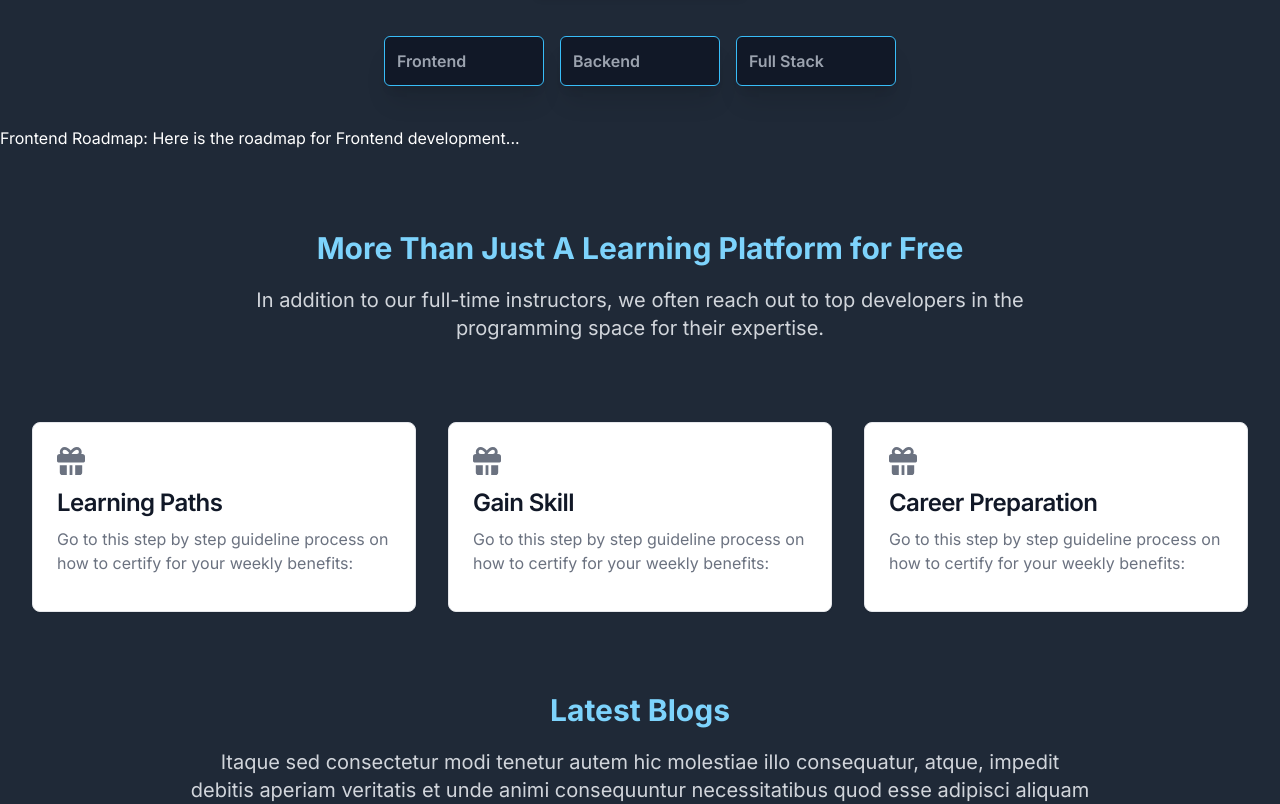
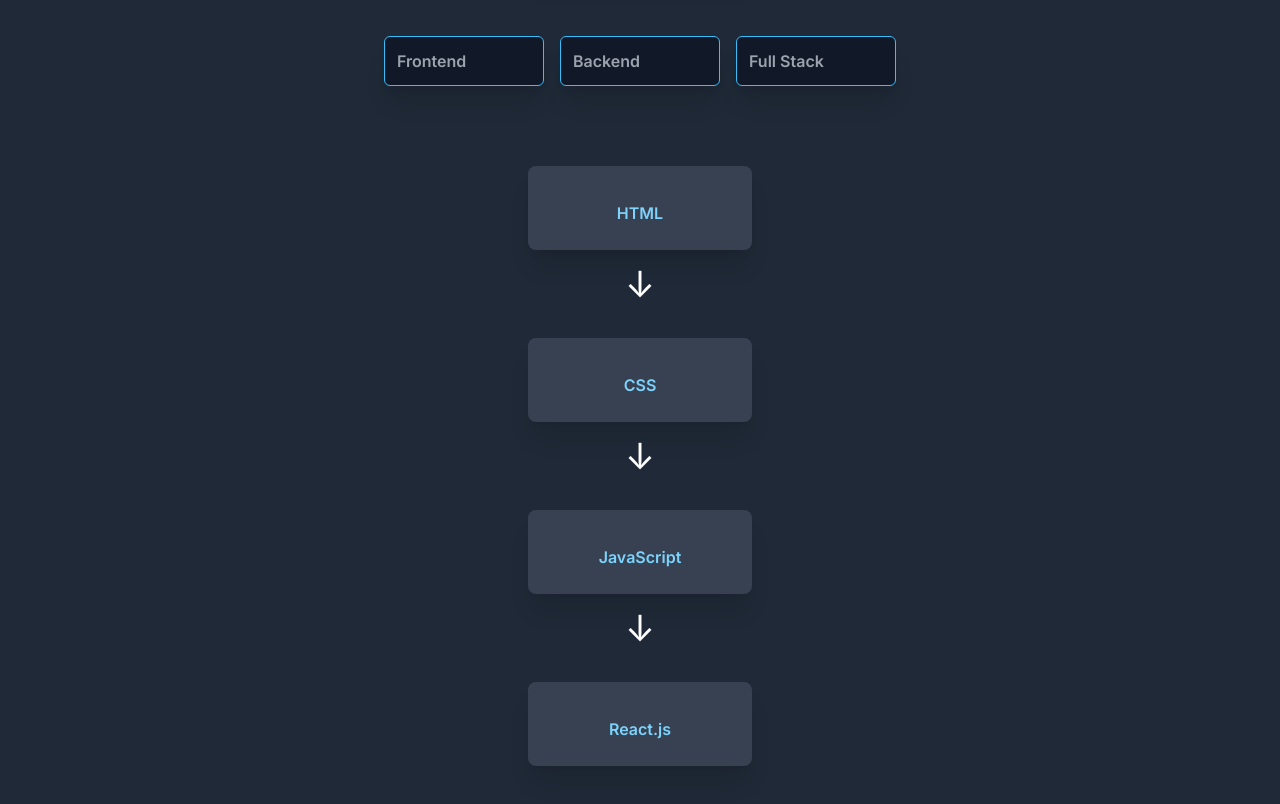
Before and after one commit to Shipon-Roy/roadmaps, a Next.js app: page / in a window 1280 px wide. Shown: the part 700-1504 px from the top of the page. Built offline with nearby package versions, Linux system fonts and the light colour scheme.

Commit message:
modal add

```diff
--- a/components/home/RoleBaseRoadmap.jsx
+++ b/components/home/RoleBaseRoadmap.jsx
@@ -1,5 +1,8 @@
 "use client";
 import { useState } from "react";
+import FrontendFlow from "./roadmap/FrontendFlow";
+import BackendFlow from "./roadmap/BackendFlow";
+import FullstackFlow from "./roadmap/FullstackFlow";
 
 const roles = [
   {
@@ -26,29 +29,28 @@
   const renderContent = () => {
     if (!selectedRole) {
       return (
-        <div className="text-white">
-          Frontend Roadmap: Here is the roadmap for Frontend development...
+        <div>
+          <FrontendFlow />
         </div>
       );
     }
     switch (selectedRole) {
       case "Frontend":
         return (
-          <div className="text-white">
-            Frontend Roadmap: Here is the roadmap for Frontend development...
+          <div>
+            <FrontendFlow />
           </div>
         );
       case "Backend":
         return (
-          <div className="text-white">
-            Backend Roadmap: Here is the roadmap for Backend development...
+          <div>
+            <BackendFlow />
           </div>
         );
       case "Full Stack":
         return (
-          <div className="text-white">
-            Full Stack Roadmap: Here is the roadmap for Full Stack
-            development...
+          <div>
+            <FullstackFlow />
           </div>
         );
       default:
--- /dev/null
+++ b/components/home/roadmap/BackendFlow.jsx
@@ -0,0 +1,12 @@
+import Container from "@/app/ui/Container";
+import React from "react";
+
+export default function BackendFlow() {
+  return (
+    <div>
+      <Container>
+        <div className="text-white">BackendFlow</div>
+      </Container>
+    </div>
+  );
+}
--- /dev/null
+++ b/components/home/roadmap/FrontendFlow.jsx
@@ -0,0 +1,139 @@
+import Container from "@/app/ui/Container";
+import React, { useState } from "react";
+
+export default function FrontendFlow() {
+  // State to manage modal visibility and content
+  const [isModalOpen, setIsModalOpen] = useState(false);
+  const [modalContent, setModalContent] = useState("");
+
+  // Function to open modal and set content dynamically
+  const handleModalToggle = (content) => {
+    setModalContent(content);
+    setIsModalOpen(true);
+  };
+
+  // Close the modal when clicking outside the modal content
+  const handleOutsideClick = (e) => {
+    if (e.target === e.currentTarget) {
+      setIsModalOpen(false);
+    }
+  };
+
+  return (
+    <div className="mt-20">
+      <Container>
+        <div className="flex justify-center items-center flex-col space-y-6">
+          {/* HTML Block with onClick to open Modal */}
+          <div
+            onClick={() => handleModalToggle("HTML")}
+            className="text-[#7dd3fc] font-semibold text-md mx-auto text-center rounded-lg shadow-xl p-6 w-[14rem] bg-gray-700 transition-all duration-300 transform hover:scale-105 hover:shadow-2xl cursor-pointer"
+          >
+            <i className="fas fa-code text-3xl mb-4"></i>
+            HTML
+          </div>
+
+          {/* Down Arrow */}
+          <span className="text-white text-4xl animate-bounce">↓</span>
+
+          {/* CSS Block */}
+          <div
+            onClick={() => handleModalToggle("CSS")}
+            className="text-[#7dd3fc] font-semibold text-md mx-auto text-center rounded-lg shadow-xl p-6 w-[14rem] bg-gray-700 transition-all duration-300 transform hover:scale-105 hover:shadow-2xl cursor-pointer"
+          >
+            <i className="fas fa-paint-brush text-3xl mb-4"></i>
+            CSS
+          </div>
+
+          {/* Down Arrow */}
+          <span className="text-white text-4xl animate-bounce">↓</span>
+
+          {/* JavaScript Block */}
+          <div
+            onClick={() => handleModalToggle("JavaScript")}
+            className="text-[#7dd3fc] font-semibold text-md mx-auto text-center rounded-lg shadow-xl p-6 w-[14rem] bg-gray-700 transition-all duration-300 transform hover:scale-105 hover:shadow-2xl cursor-pointer"
+          >
+            <i className="fas fa-laptop-code text-3xl mb-4"></i>
+            JavaScript
+          </div>
+
+          {/* Down Arrow */}
+          <span className="text-white text-4xl animate-bounce">↓</span>
+
+          {/* React.js Block */}
+          <div
+            onClick={() => handleModalToggle("React.js")}
+            className="text-[#7dd3fc] font-semibold text-md mx-auto text-center rounded-lg shadow-xl p-6 w-[14rem] bg-gray-700 transition-all duration-300 transform hover:scale-105 hover:shadow-2xl cursor-pointer"
+          >
+            <i className="fab fa-react text-3xl mb-4"></i>
+            React.js
+          </div>
+        </div>
+
+        {/* Modal */}
+        {isModalOpen && (
+          <div
+            onClick={handleOutsideClick}
+            className="fixed inset-0 flex justify-center items-center bg-black bg-opacity-60 z-50 transition-opacity duration-500 opacity-100"
+          >
+            <div className="bg-gradient-to-r from-sky-600 to-gray-900 p-8 rounded-lg shadow-xl w-[80%] md:w-[60%] lg:w-[40%] transform transition-all duration-500 opacity-100 scale-100 hover:scale-105 hover:opacity-90 relative">
+              <h2 className="text-3xl font-semibold text-white mb-6">
+                {modalContent} Modal shipon
+              </h2>
+
+              {/* Content inside Modal based on the block clicked */}
+              {modalContent === "HTML" && (
+                <div className="grid grid-cols-1 sm:grid-cols-2 gap-6">
+                  <div className="bg-blue-500 p-6 rounded-lg shadow-lg text-white text-center transform hover:scale-105 transition-all duration-300">
+                    <i className="fas fa-html5 text-4xl mb-4"></i>
+                    <h3 className="font-semibold">HTML Card 1</h3>
+                    <p>Learn the basics of HTML and structure your webpages.</p>
+                  </div>
+                  <div className="bg-green-500 p-6 rounded-lg shadow-lg text-white text-center transform hover:scale-105 transition-all duration-300">
+                    <i className="fas fa-html5 text-4xl mb-4"></i>
+                    <h3 className="font-semibold">HTML Card 2</h3>
+                    <p>Structure web elements using HTML tags.</p>
+                  </div>
+                </div>
+              )}
+              {modalContent === "CSS" && (
+                <div className="text-white">
+                  <h3 className="font-semibold">CSS Modal Content</h3>
+                  <p>
+                    Learn how to style HTML elements with CSS, including
+                    properties like color, layout, and animations.
+                  </p>
+                </div>
+              )}
+              {modalContent === "JavaScript" && (
+                <div className="text-white">
+                  <h3 className="font-semibold">JavaScript Modal Content</h3>
+                  <p>
+                    Explore how to add interactivity to your website with
+                    JavaScript, including DOM manipulation, events, and logic.
+                  </p>
+                </div>
+              )}
+              {modalContent === "React.js" && (
+                <div className="text-white">
+                  <h3 className="font-semibold">React.js Modal Content</h3>
+                  <p>
+                    Learn how to build dynamic user interfaces with React.js,
+                    using components, hooks, and state management.
+                  </p>
+                </div>
+              )}
+
+              {/* Close Icon */}
+              <button
+                onClick={() => setIsModalOpen(false)}
+                className="absolute top-4 right-4 text-white text-2xl font-semibold hover:text-red-500"
+              >
+                &times;
+              </button>
+            </div>
+          </div>
+        )}
+      </Container>
+    </div>
+  );
+}
--- /dev/null
+++ b/components/home/roadmap/FullstackFlow.jsx
@@ -0,0 +1,12 @@
+import Container from "@/app/ui/Container";
+import React from "react";
+
+export default function FullstackFlow() {
+  return (
+    <div>
+      <Container>
+        <div className="text-white">FullstackFlow</div>
+      </Container>
+    </div>
+  );
+}
--- a/package.json
+++ b/package.json
@@ -18,7 +18,6 @@
     "react": "18.2.0",
     "react-dom": "18.2.0",
     "react-icons": "^4.12.0",
-    "reactflow": "^11.11.4",
     "tailwindcss": "3.3.3"
   }
 }
```
Also changed, not shown: 1 other file (tests, documents, lock files or other folders).
